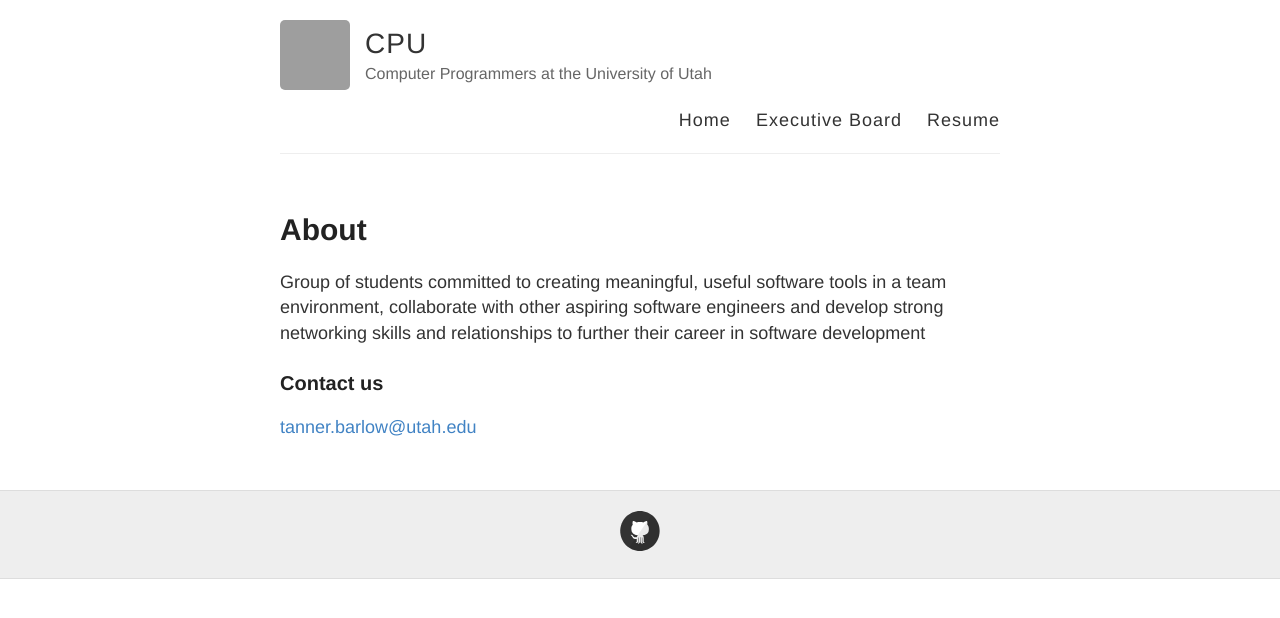
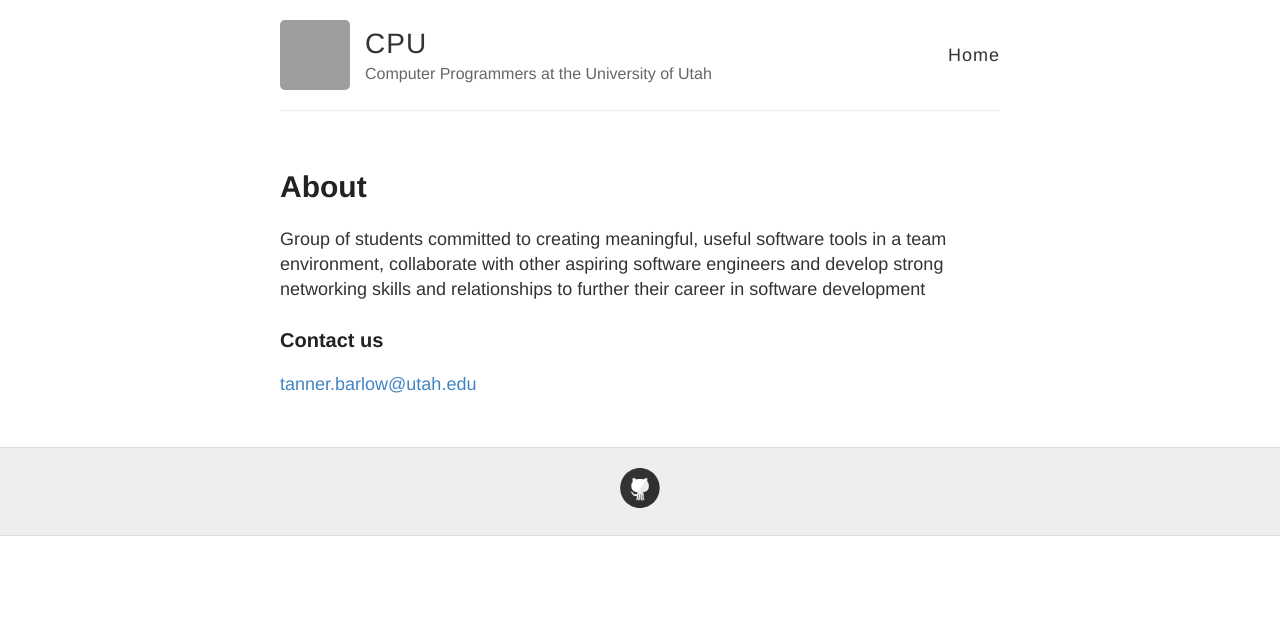
Before and after one commit to joshcally/cpuofu.github.io, a Jekyll site: the page built from index.md, in a window 1280 px wide. Shown: the top 618 px of the page. Built offline with Jekyll 4.4.1, drawn with Linux system fonts in a browser that asks for light colours; Markdown is read by kramdown in place of the engine named in the settings; grey boxes are pictures that could not be loaded.

Commit message:
default layout

```diff
--- a/_layouts/default.html
+++ b/_layouts/default.html
@@ -28,8 +28,6 @@
 
           <nav>
             <a href="{{ site.baseurl }}/">Home</a>
-            <a href="{{ site.baseurl }}/board/">Executive Board</a>
-            <a target="_blank" href="{{ site.baseurl }}/tannerbarlow.resume.pdf">Resume</a>
           </nav>
         </header>
       </div>
```
